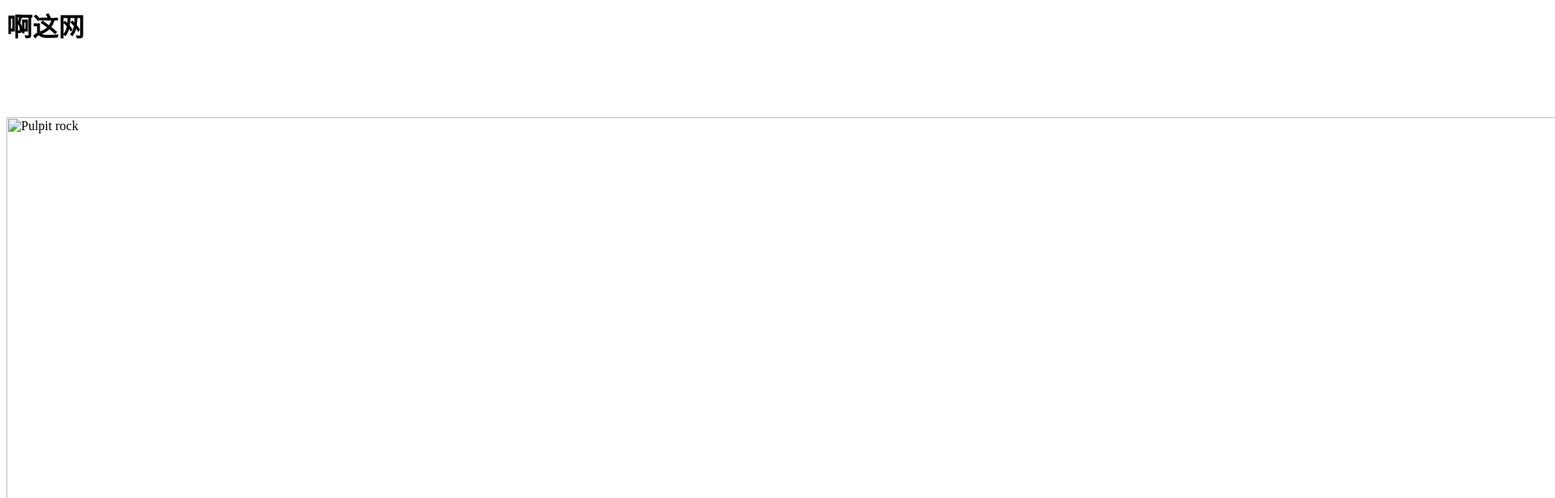
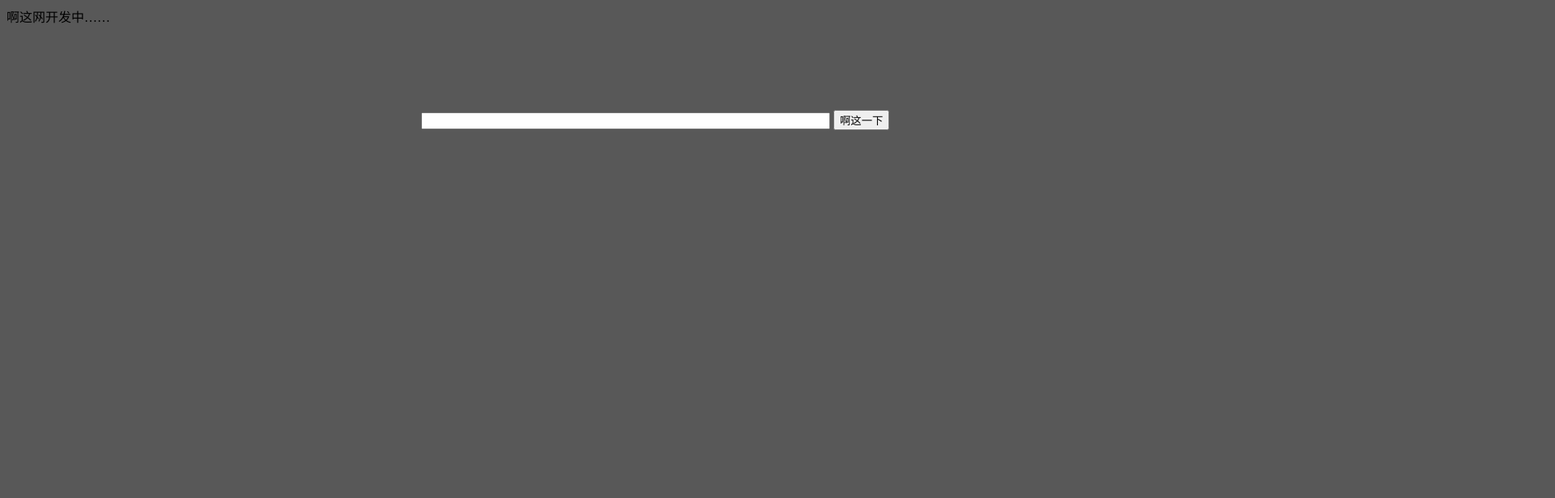
Before and after one commit to station-master/a-z.github.io, a plain HTML site: page index.html in a window 1280 px wide. Shown: the top 616 px of the page at 81% size, 1920 px wide, since content can reach past the window. Drawn offline with Linux system fonts and the light colour scheme.

Commit message:
Update index.html

```diff
--- a/index.html
+++ b/index.html
@@ -2,10 +2,30 @@
 <head>
 <meta charset="utf-8">
 <title>AzNotFound</title>
+<style type="text/css" >
+    .form{
+position:absolute;
+width:600px;
+margin-top:10%;
+margin-left:40%;
+        }
+</style>
 </head>
 <body>
-    <h1>啊这网</h1>
-    <font size="72" color="white">啊这</font>
-    <img border="0" src="/images/001.png" alt="Pulpit rock" width="1920" height="1080">
+    <body bgcolor="#585858">
+        <body bgcolor="rgb(0,0,0)">
+        <body bgcolor="black">
+    <form   action="http://www.baidu.com/baidu" target="_blank">
+<div class="form">
+    <tr>
+    <td>
+    <input name="tn" type=hidden value=baidu/>
+    <input type="text" name=word size=60/>
+    <input type="submit" value="啊这一下"/>
+    </td>
+    </tr>
+    </div>
+</form>
+<p>啊这网开发中……</p>
 </body>
 </html>
```
